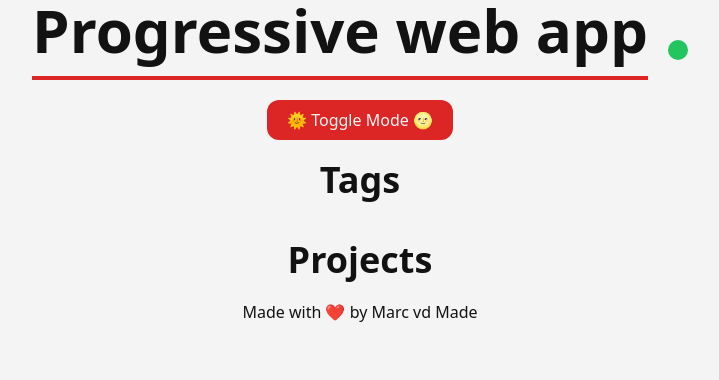
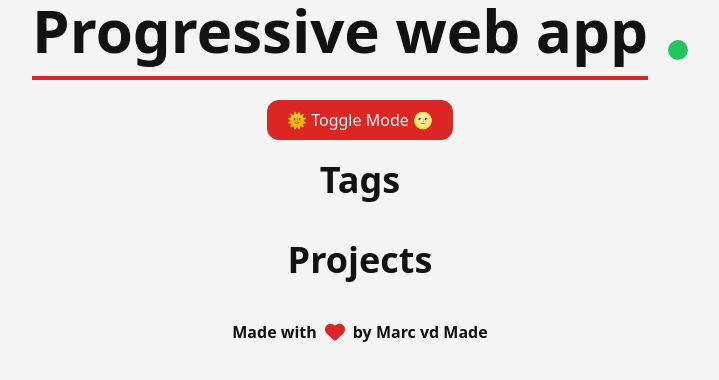
Before and after one commit to MarcvdMade/progressive-web-app, a plain HTML site: page index.html in a window 1280 px wide. Shown: the whole page, without its empty margins (280-999 px from the left). Drawn offline with nearby package versions, Linux system fonts and the light colour scheme; no server answers.

Commit message:
added heartbeat

```diff
--- a/index.html
+++ b/index.html
@@ -20,6 +20,11 @@
           }
         }
     </script>
+
+    <link
+        rel="stylesheet"
+        href="https://cdnjs.cloudflare.com/ajax/libs/animate.css/4.1.1/animate.min.css"
+    />
 
     <link rel="stylesheet" href="style/main.css">
     <script type="module" src="js/main.js"></script>
@@ -50,7 +55,11 @@
             </div>
         </main>
         <footer>
-            <p class="text-center">Made with <span class="text-red">❤</span> by Marc vd Made</p>
+            <div class="text-center my-5 font-bold flex flex-row justify-center gap-2">
+                <p>Made with</p>
+                <svg class="fill-red-600 w-5 animate__animated animate__heartBeat animate__infinite" xmlns="http://www.w3.org/2000/svg" viewBox="0 0 512 512"><!--! Font Awesome Pro 6.1.1 by @fontawesome - https://fontawesome.com License - https://fontawesome.com/license (Commercial License) Copyright 2022 Fonticons, Inc. --><path d="M0 190.9V185.1C0 115.2 50.52 55.58 119.4 44.1C164.1 36.51 211.4 51.37 244 84.02L256 96L267.1 84.02C300.6 51.37 347 36.51 392.6 44.1C461.5 55.58 512 115.2 512 185.1V190.9C512 232.4 494.8 272.1 464.4 300.4L283.7 469.1C276.2 476.1 266.3 480 256 480C245.7 480 235.8 476.1 228.3 469.1L47.59 300.4C17.23 272.1 .0003 232.4 .0003 190.9L0 190.9z"/></svg>
+                <p>by Marc vd Made</p>
+            </div>
         </footer>
     </div>
 </body>
```
